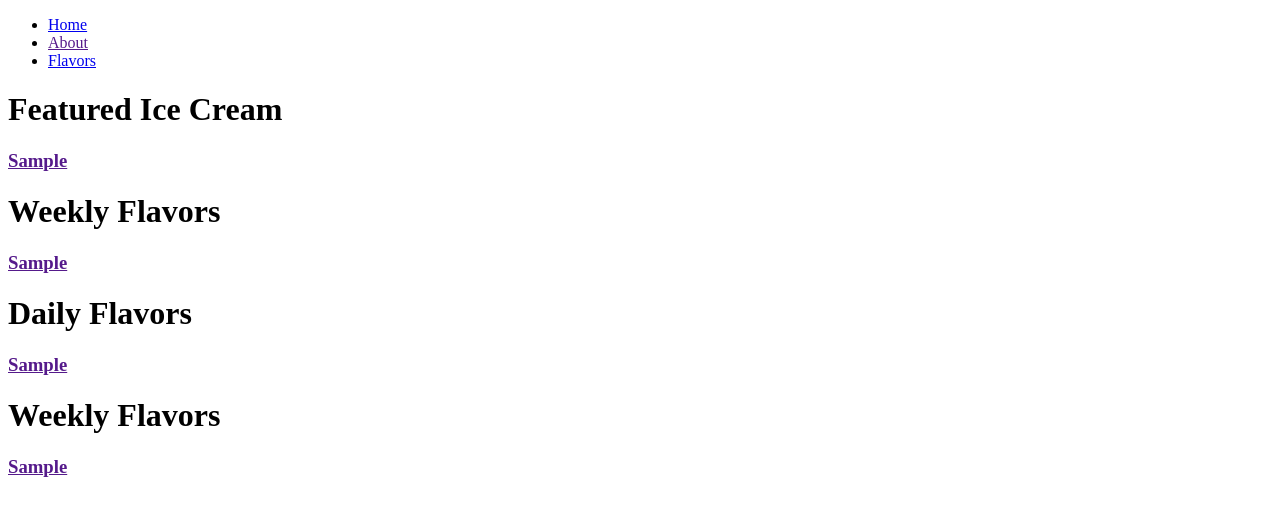
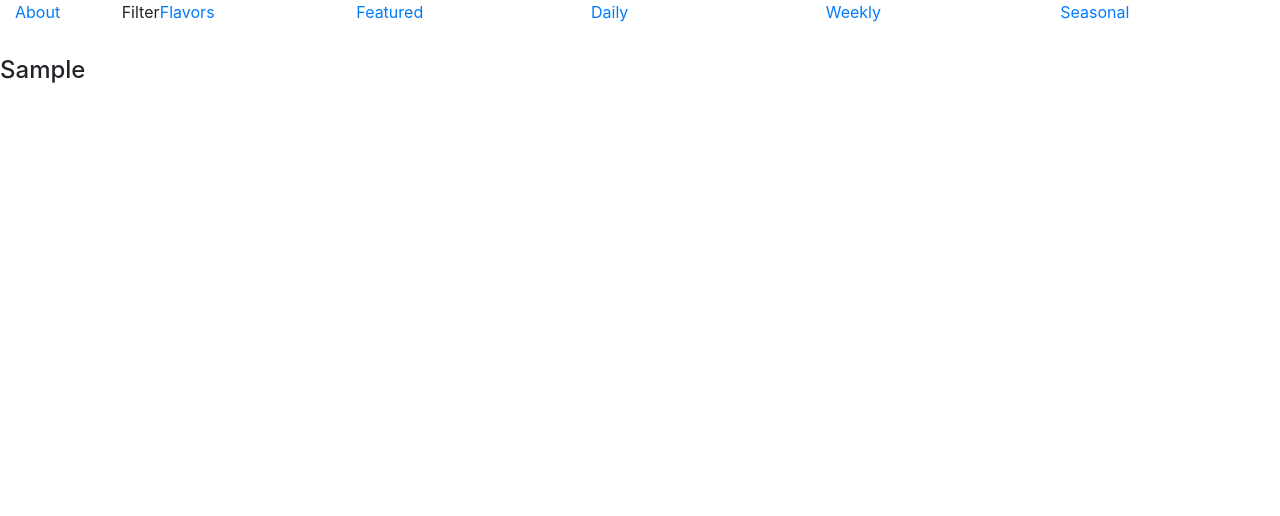
Before and after one commit to ramonaspence/7.2.3_django_icecream_shop, a Django app: template icecream/templates/icecream/index.html in a window 1280 px wide. Shown: the top 516 px of the page. Run offline with Django 3.2, Linux system fonts and the light colour scheme; the template is opened without the code that fills it: values that come from a table or form of the project are taken from there, others are empty; tables that the repository leaves empty hold one stand-in row (values such as "Sample post"); some libraries are stand-ins or nearby versions.

Commit message:
got some refactoring going. I have my regular list on first page, and links for the categories

```diff
--- a/brochure/templates/brochure/base.html
+++ b/brochure/templates/brochure/base.html
@@ -1,9 +1,15 @@
 <!DOCTYPE html>
 <html lang="en">
 <head>
+
+  {% load static %}
+
   <meta charset="UTF-8">
   <meta name="viewport" content="width=device-width, initial-scale=1.0">
   <meta http-equiv="X-UA-Compatible" content="ie=edge">
+
+  <link rel="stylesheet" href="https://stackpath.bootstrapcdn.com/bootstrap/4.3.1/css/bootstrap.min.css" integrity="sha384-ggOyR0iXCbMQv3Xipma34MD+dH/1fQ784/j6cY/iJTQUOhcWr7x9JvoRxT2MZw1T" crossorigin="anonymous">
+  <link rel="stylesheet" href="{% static 'css/styles.css' %}">
   <title>Document</title>
 </head>
 <body class='container-fuild'>
--- a/brochure/templates/brochure/header.html
+++ b/brochure/templates/brochure/header.html
@@ -1,7 +1,9 @@
 <nav class='row'>
-  <ul class='col'>
-  <li><a href="{% url 'brochure:base' %}" alt="">Home</a></li>
-  <li><a href="" alt="">About</a></li>
-  <li><a href="{% url 'icecream:index'%}" alt="">Flavors</a></li>
-
+  <ul class='col d-flex'>
+    <li class='col-1'><a href="">About</a></li>
+    <li class='col'><p>Filter<a href="{% url 'icecream:index'%}">Flavors</a></li>
+      <li class='col'><a href="{% url 'icecream:index'%}">Featured</a></li>
+    <li class='col'><a href="{% url 'icecream:index'%}">Daily</a></li>
+    <li class='col'><a href="{% url 'icecream:index'%}">Weekly</a></li>
+    <li class='col'><a href="{% url 'icecream:index'%}">Seasonal</a></li>
 </nav>
--- a/brochure/urls.py
+++ b/brochure/urls.py
@@ -6,5 +6,5 @@ app_name = 'brochure'
 
 urlpatterns = [
     path('', views.IndexView.as_view(), name='base'),
-    path('icecream/', views.IndexView.as_view(), name='index')
+    path('', views.IndexView.as_view(), name='index'),
 ]
--- a/brochure/views.py
+++ b/brochure/views.py
@@ -2,6 +2,7 @@ from django.views import generic
 
 class BaseView(generic.TemplateView):
     template_name = '.base.html'
+
 
 class IndexView(generic.TemplateView):
     template_name = 'icecream/index.html'
--- a/conf/settings.py
+++ b/conf/settings.py
@@ -122,3 +122,6 @@ USE_TZ = True
 # https://docs.djangoproject.com/en/3.0/howto/static-files/
 
 STATIC_URL = '/static/'
+STATICFILES_DIRS = [
+    os.path.join(BASE_DIR, 'static')
+]
--- a/conf/urls.py
+++ b/conf/urls.py
@@ -17,7 +17,7 @@ from django.contrib import admin
 from django.urls import path, include #new
 
 urlpatterns = [
-    path('icecream/', include('icecream.urls', namespace = 'icecream')),
-    path('', include('brochure.urls', namespace='brochure')),
+    path('', include('icecream.urls', namespace = 'icecream')),
+    # path('', include('icecream.urls', namespace='brochure')),
     path('admin/', admin.site.urls),
 ]
--- a/icecream/templates/icecream/index.html
+++ b/icecream/templates/icecream/index.html
@@ -2,30 +2,33 @@
 
 {% block flavors %}
 
+{% for icecream in object_list %}
+  <h4>{{ icecream.flavor }}</h4>
+{% endfor %}
+  <!-- <h1>Featured Ice Cream</h1>
+{% for icecream in featured %}
 
-{% for icecream in featured %}
-  <h1>Featured Ice Cream</h1>
   <h3><a href="">{{ icecream.flavor }}</a></h3>
 {% endfor %}
 
 
+<h1>Weekly Flavors</h1>
+{% for icecream in weekly %}
 
-{% for icecream in weekly %}
-  <h1>Weekly Flavors</h1>
   <h3><a href="">{{ icecream.flavor }}</a></h3>
 {% endfor %}
 
 
+  <h1>Daily Flavors</h1>
+{% for icecream in daily %}
 
-{% for icecream in daily %}
-  <h1>Daily Flavors</h1>
   <h3><a href="">{{ icecream.flavor }}</a></h3>
 {% endfor %}
 
 
+  <h1>Weekly Flavors</h1>
+{% for icecream in weekly %}
 
-{% for icecream in weekly %}
-  <h1>Weekly Flavors</h1>
   <h3><a href="">{{ icecream.flavor }}</a></h3>
-{% endfor %}
+{% endfor %} -->
 {% endblock flavors %}
--- a/icecream/urls.py
+++ b/icecream/urls.py
@@ -7,7 +7,8 @@ app_name = 'icecream'
 
 urlpatterns = [
     # create path for add
-    path('icecream/', views.IndexView.as_view()),
+    # path('icecream/', views.ListView.as_view(), name = 'index'),
+    path('<str:selection>', views.IndexView.as_view(), name ='selection'),
     path('', views.IndexView.as_view(), name = 'index')
 ]
 
--- /dev/null
+++ b/static/css/styles.css
@@ -0,0 +1,15 @@
+* {
+  box-sizing: border-box;
+}
+
+img {
+  width: 100%;
+}
+
+ul {
+  list-style: none;
+}
+
+a {
+  text-decoration: none;
+}
```
Also changed, not shown: icecream/views.py (+18 -13 lines).
